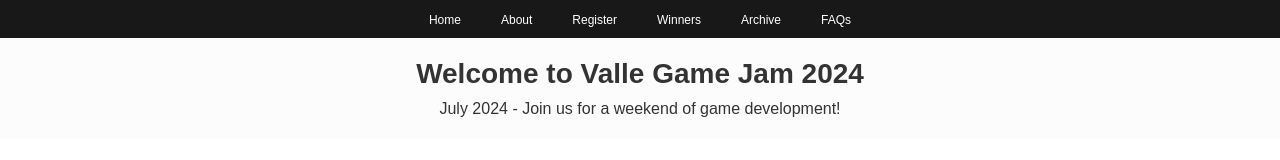
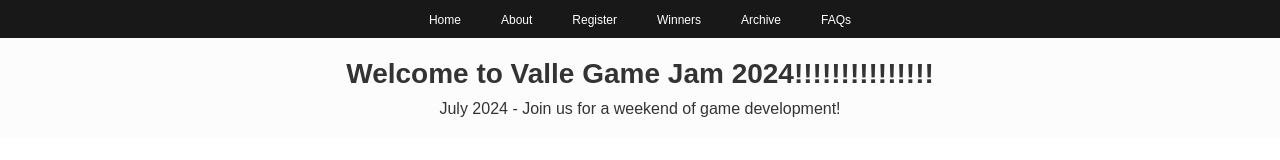
Before and after one commit to jorgeorta01/valle-game-jam, a plain HTML site: page index.html in a window 1280 px wide. Drawn offline with nearby package versions, Linux system fonts and the light colour scheme.

Commit message:
Update index.html

```diff
--- a/index.html
+++ b/index.html
@@ -23,7 +23,7 @@
   </header>
 
   <header class="grey-header">
-    <h1>Welcome to Valle Game Jam 2024</h1>
+    <h1>Welcome to Valle Game Jam 2024!!!!!!!!!!!!!!!</h1>
     <p>July 2024 - Join us for a weekend of game development!</p>
   </header>
 
```
